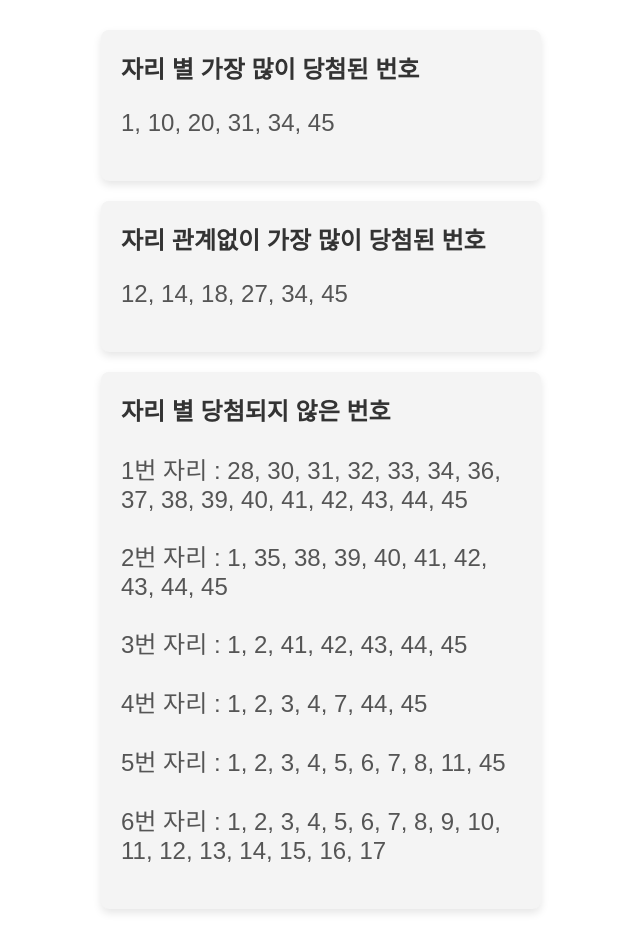
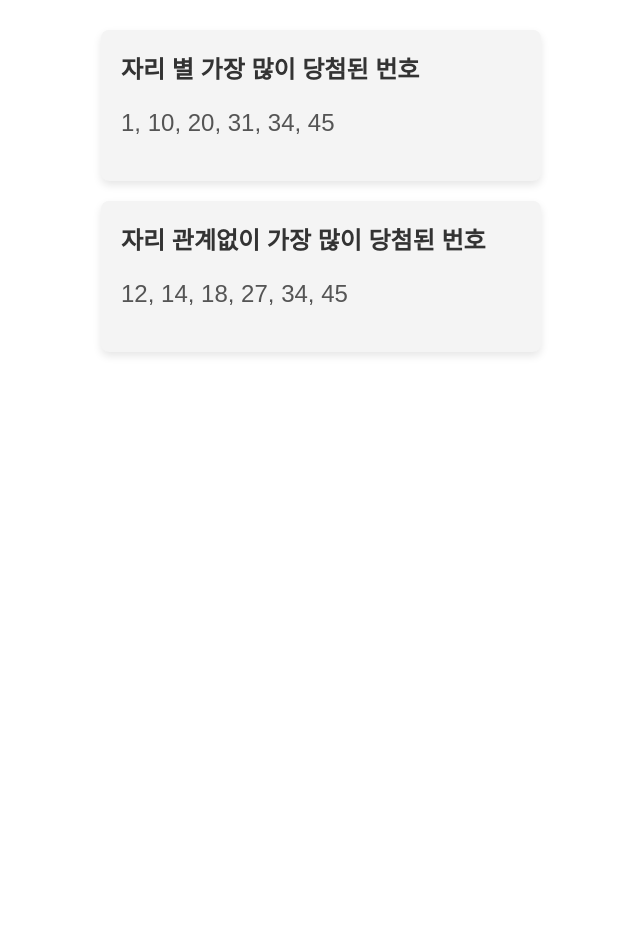
Before and after one commit to jeonyul00/lotto_numbers_calculator, a React (Create React App) app: page / in a window 1280 px wide. Shown: the whole page, without its empty margins (319-959 px from the left). After the commit the page ends 800 px from the top, so only its background shows below. Built offline with nearby package versions, Linux system fonts and the light colour scheme.

Commit message:
modify : 주석제거

```diff
--- a/src/App.js
+++ b/src/App.js
@@ -10,7 +10,6 @@ function App() {
   const [resultByPosition, setResultByPosition] = React.useState([]);
   const [top6Frequent, setTop6Frequent] = React.useState([]);
   const [neverDrawnNumbers, setNeverDrawnNumbers] = React.useState([]);
-  // const [notDrawnCombinations, setNotDrawnCombinations] = React.useState([]);
 
   // 자리 별 가장 많이 당첨된 번호
   const findMostFrequentByPosition = (numbers) => {
@@ -45,59 +44,9 @@ function App() {
       .sort((a, b) => a - b);
   };
 
-  // 자리 별 당첨되지 않은 번호
-  const findNeverDrawnNumbersByPosition = (numbers) => {
-    const numbersByPosition = Array(6)
-      .fill(null)
-      .map(() => new Set());
-    numbers.forEach((set) => {
-      set.forEach((num, idx) => {
-        numbersByPosition[idx].add(num);
-      });
-    });
-
-    return numbersByPosition.map((positionSet) => {
-      const allNumbers = Array.from({ length: 45 }, (_, i) => i + 1);
-      return allNumbers.filter((num) => !positionSet.has(num));
-    });
-  };
-
-  /* 1~45 사이의 모든 6자리 조합 중 역대 당첨되지 않은 조합 찾기
-    const findNotDrawnCombinations = useCallback(() => {
-      function getCombinations(arr, selectNumber) {
-        const results = [];
-        if (selectNumber === 1) return arr.map((value) => [value]);
-        arr.forEach((fixed, index, origin) => {
-          const rest = origin.slice(index + 1);
-          const combinations = getCombinations(rest, selectNumber - 1);
-          const attached = combinations.map((combination) => [
-            fixed,
-            ...combination,
-          ]);
-          results.push(...attached);
-        });
-        return results;
-      }
-
-      const allCombinations = getCombinations(
-        Array.from({ length: 45 }, (_, i) => i + 1),
-        6
-      );
-      return allCombinations.filter(
-        (combination) =>
-          !lottoNumbers.some(
-            (drawnNumbers) =>
-              JSON.stringify(drawnNumbers) === JSON.stringify(combination)
-          )
-      );
-    }, [lottoNumbers]);
-*/
-
   const calculate = React.useCallback(() => {
     setResultByPosition(findMostFrequentByPosition(lottoNumbers));
     setTop6Frequent(findTop6FrequentNumbers(lottoNumbers));
-    setNeverDrawnNumbers(findNeverDrawnNumbersByPosition(lottoNumbers));
-    // setNotDrawnCombinations(findNotDrawnCombinations());
   }, [lottoNumbers]);
 
   React.useEffect(() => {
@@ -114,21 +63,6 @@ function App() {
         <h2>자리 관계없이 가장 많이 당첨된 번호</h2>
         <p>{top6Frequent.join(", ")}</p>
       </div>
-      <div className="result-card">
-        <h2>자리 별 당첨되지 않은 번호</h2>
-        <p>
-          {neverDrawnNumbers.map((nums, idx) => (
-            <span key={idx}>
-              {idx + 1}번 자리 : {nums.join(", ")}
-              <p />
-            </span>
-          ))}
-        </p>
-      </div>
-      {/* <div className="result-card">
-        <h2>역대 당첨되지 않은 번호</h2>
-        <p>{notDrawnCombinations.length}개의 조합이 당첨되지 않았습니다.</p>
-      </div> */}
     </div>
   );
 }
```
